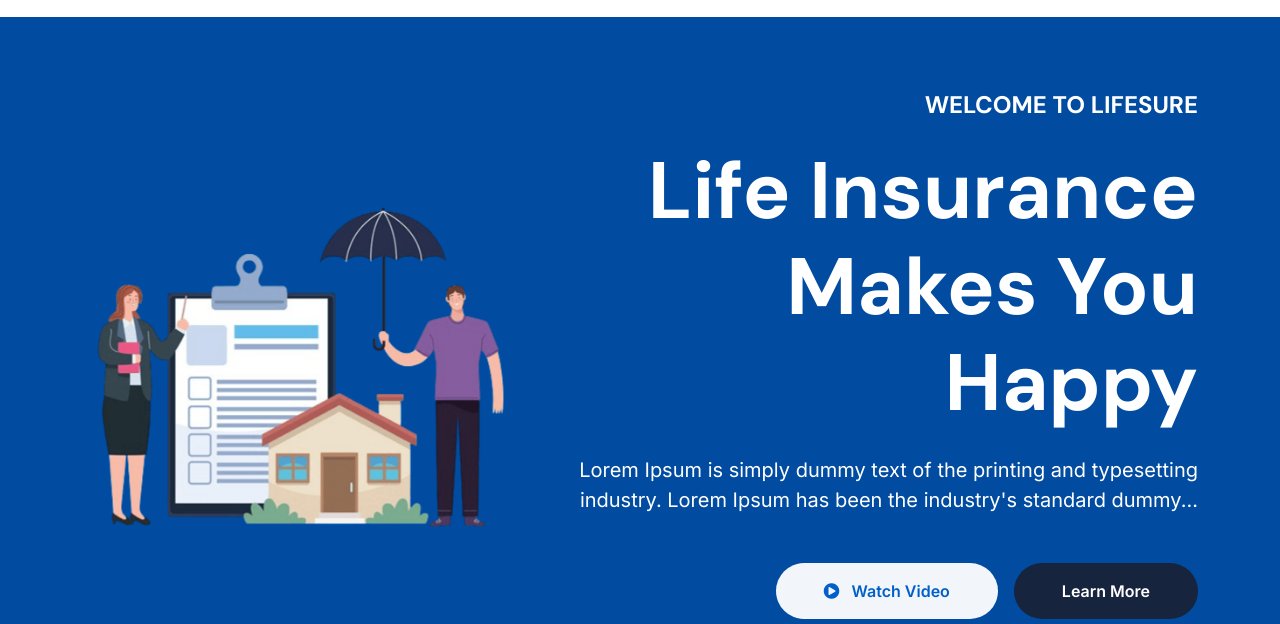
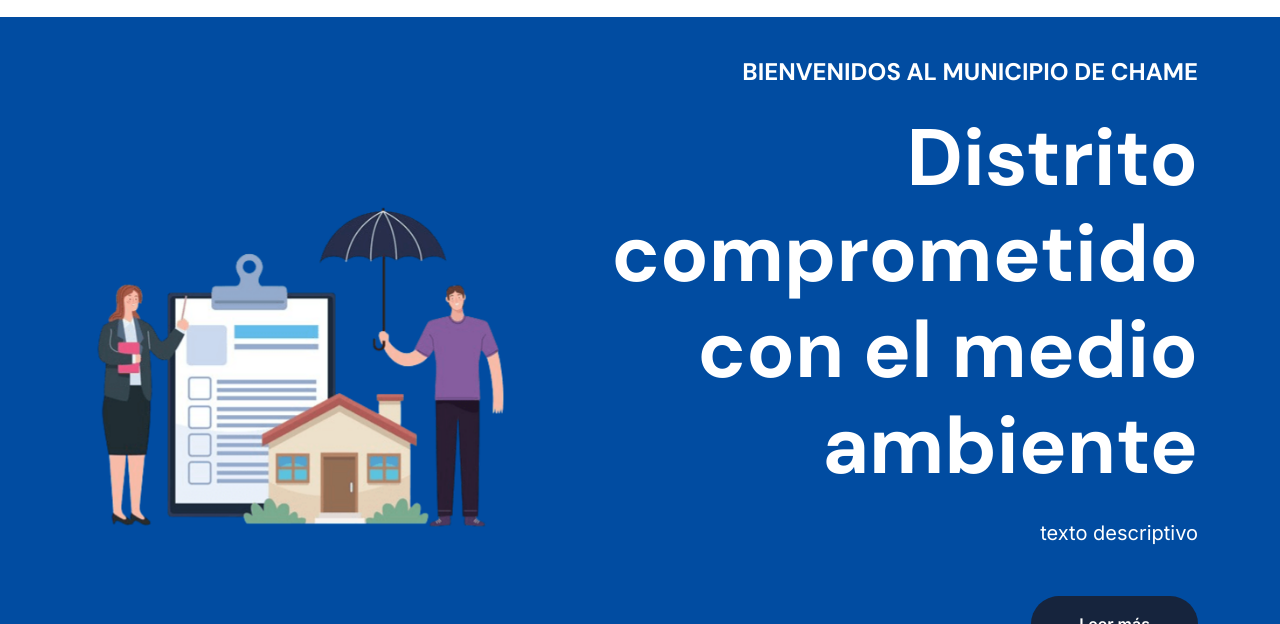
Before and after one commit to javiers78889/municipio, a plain HTML site: page index.html in a window 1280 px wide. Shown: the part 167-791 px from the top of the page. Drawn offline with nearby package versions, Linux system fonts and the light colour scheme.

Commit message:
nuevos textos

```diff
--- a/index.html
+++ b/index.html
@@ -169,15 +169,14 @@
                     <div class="row g-4 align-items-center">
                         <div class="col-lg-7 animated fadeInLeft">
                             <div class="text-sm-center text-md-start">
-                                <h4 class="text-white text-uppercase fw-bold mb-4">Welcome To LifeSure</h4>
-                                <h1 class="display-1 text-white mb-4">Life Insurance Makes You Happy</h1>
-                                <p class="mb-5 fs-5">Lorem Ipsum is simply dummy text of the printing and typesetting
-                                    industry. Lorem Ipsum has been the industry's standard dummy...
+                                <h4 class="text-white text-uppercase fw-bold mb-4">Bienvenidos al Municipio de Chame</h4>
+                                <h1 class="display-1 text-white mb-4">Título informativo</h1>
+                                <p class="mb-5 fs-5">Descripción...
                                 </p>
                                 <div class="d-flex justify-content-center justify-content-md-start flex-shrink-0 mb-4">
-                                    <a class="btn btn-light rounded-pill py-3 px-4 px-md-5 me-2" href="#"><i
-                                            class="fas fa-play-circle me-2"></i> Watch Video</a>
-                                    <a class="btn btn-dark rounded-pill py-3 px-4 px-md-5 ms-2" href="#">Learn More</a>
+                                  <!--  <a class="btn btn-light rounded-pill py-3 px-4 px-md-5 me-2" href="#"><i
+                                            class="fas fa-play-circle me-2"></i> Watch Video</a>-->
+                                    <a class="btn btn-dark rounded-pill py-3 px-4 px-md-5 ms-2" href="#">Leer más</a>
                                 </div>
                             </div>
                         </div>
@@ -201,15 +200,14 @@
                         </div>
                         <div class="col-lg-7 animated fadeInRight">
                             <div class="text-sm-center text-md-end">
-                                <h4 class="text-white text-uppercase fw-bold mb-4">Welcome To LifeSure</h4>
-                                <h1 class="display-1 text-white mb-4">Life Insurance Makes You Happy</h1>
-                                <p class="mb-5 fs-5">Lorem Ipsum is simply dummy text of the printing and typesetting
-                                    industry. Lorem Ipsum has been the industry's standard dummy...
+                                <h4 class="text-white text-uppercase fw-bold mb-4">Bienvenidos al Municipio de Chame</h4>
+                                <h1 class="display-1 text-white mb-4">Distrito comprometido con el medio ambiente</h1>
+                                <p class="mb-5 fs-5"> texto descriptivo
                                 </p>
                                 <div class="d-flex justify-content-center justify-content-md-end flex-shrink-0 mb-4">
-                                    <a class="btn btn-light rounded-pill py-3 px-4 px-md-5 me-2" href="#"><i
-                                            class="fas fa-play-circle me-2"></i> Watch Video</a>
-                                    <a class="btn btn-dark rounded-pill py-3 px-4 px-md-5 ms-2" href="#">Learn More</a>
+                                <!--    <a class="btn btn-light rounded-pill py-3 px-4 px-md-5 me-2" href="#"><i
+                                            class="fas fa-play-circle me-2"></i> Watch Video</a>-->
+                                    <a class="btn btn-dark rounded-pill py-3 px-4 px-md-5 ms-2" href="#">Leer más</a>
                                 </div>
                             </div>
                         </div>
```
